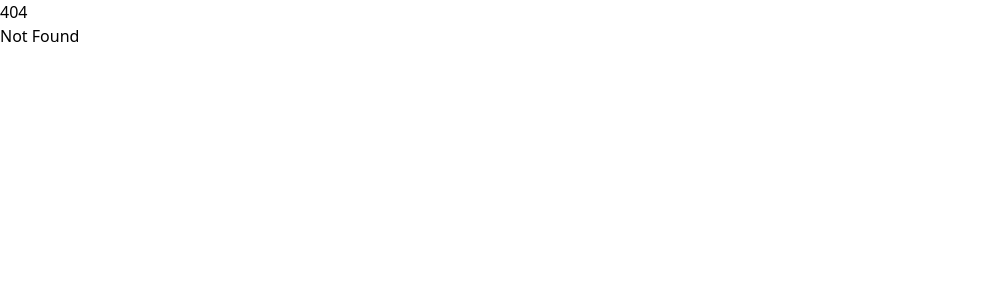
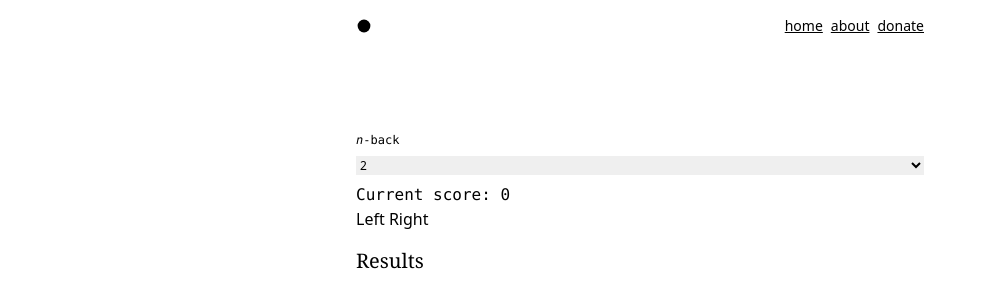
Before and after one commit to aeronjl/boundary, a SvelteKit app: page /n-armed-bandit in a window 1280 px wide. Before the commit this address had no page. Shown: the top 308 px of the page, without its empty margins (0-987 px from the left). Built offline with nearby package versions, Linux system fonts and the light colour scheme.

Commit message:
lots of starter stuff

```diff
--- /dev/null
+++ b/src/lib/Grating.svelte
@@ -0,0 +1,43 @@
+<script lang="ts">
+	import { onMount } from 'svelte';
+
+	let angle = 0; // Angle in degrees
+
+	// Function to randomize the angle
+	function randomizeAngle() {
+		angle = Math.floor(Math.random() * 360) - 180; // Random angle from -180 to 179
+	}
+
+	onMount(() => {
+		randomizeAngle();
+	});
+
+	// Function to handle key presses
+	function handleKeydown(event: KeyboardEvent) {
+		if ((event.key === 'ArrowLeft' && angle < 0) || (event.key === 'ArrowRight' && angle > 0)) {
+			console.log('Correct!');
+			randomizeAngle(); // Randomize again upon correct answer
+		} else {
+			console.log('Incorrect. Try again.');
+		}
+	}
+</script>
+
+<svelte:window on:keydown={handleKeydown} />
+
+<div class="h-[400px] items-center justify-center flex">
+<svg class="h-20 w-20" viewBox="0 0 100 100" style="transform: rotate({angle}deg);">
+	<pattern
+		id="grating"
+		patternUnits="userSpaceOnUse"
+		width="10"
+		height="10"
+		patternTransform="rotate({angle})"
+	>
+		<line x1="0" y1="0" x2="10" y2="0" stroke="black" stroke-width="2" />
+	</pattern>
+	<rect width="100" height="100" fill="url(#grating)" />
+</svg>
+</div>
+
+<p>Press Left if angle is less than 0 degrees. Press Right if angle is more than 0 degrees.</p>
--- a/src/routes/+layout.svelte
+++ b/src/routes/+layout.svelte
@@ -2,6 +2,19 @@
 	import '../app.css';
 </script>
 
-<slot></slot>
-
+<div class="mx-auto max-w-[600px] px-4">
+	<div class="mt-4 flex flex-row items-center justify-between text-sm">
+		<svg class="h-4 w-4 text-black" viewBox="0 0 100 100">
+			<circle cx="50" cy="50" r="40" fill="currentColor" />
+		</svg>
+		<ul class="flew-row flex gap-x-2 underline">
+			<li><a href="/">home</a></li>
+			<li><a href="/about">about</a></li>
+			<li><a href="/donate">donate</a></li>
+		</ul>
+	</div>
+	<div class="mt-24">
+	<slot></slot>
+</div>
+</div>
 <style></style>
--- a/src/routes/+page.svelte
+++ b/src/routes/+page.svelte
@@ -1,10 +1,41 @@
 <script>
-	import Scene from '$lib/Scene.svelte';
-	import { Canvas } from '@threlte/core';
+	import sky from '$lib/assets/sky.png';
 </script>
 
-<div><Canvas><Scene></Scene></Canvas></div>
-<h1>Welcome to SvelteKit</h1>
-<p>Visit <a href="https://kit.svelte.dev">kit.svelte.dev</a> to read the documentation</p>
 
-<style></style>
+
+		<h1 class="mb-4 font-serif text-3xl leading-10">Boundary</h1>
+		<p class="text-sm">The best people to research the human mind are the individuals with minds.</p>
+		<div class="my-4 flex flex-col gap-y-1">
+			<h3 class="font-serif text-lg">Recent Experiments</h3>
+			<ul class="list-inside list-disc text-sm">
+				<li>
+					<a href="/orientation-discrimination" class="underline">Orientation discrimination</a>
+				</li>
+				<li>
+					<a href="/contrast-discrimination" class="underline">Intertemporal choice</a>
+				</li>
+				<li>
+					<a href="/n-back" class="underline"><span class="italic">n</span>-back</a>
+				</li>
+				<li>
+					<a href="/n-armed-bandit" class="underline"><span class="italic">n</span>-armed bandit</a>
+				</li>
+				<li>
+					<a href="/ten-item-personality-inventory" class="underline">Ten Item Personality Inventory</a>
+				</li>
+			</ul>
+		</div>
+		<div class="flex flex-col gap-y-1 my-4">
+		<h3 class="font-serif text-lg">Research Areas</h3>
+		<div class="grid grid-cols-3 text-sm gap-4">
+			<ul class="list-inside list-disc">
+				<li><a href="/perception" class="underline">Perception</a></li>
+				<li>Decision Making</li>
+				<li>Attention</li>
+				<li>Memory</li>
+				<li>Personality</li>
+				<li>Psychopathology</li>
+			</ul>
+		</div>
+	</div>
--- /dev/null
+++ b/src/routes/about/+page.svelte
@@ -0,0 +1 @@
+<h3 class="text-3xl font-serif">About Boundary</h3>
--- /dev/null
+++ b/src/routes/donate/+page.svelte
@@ -0,0 +1 @@
+<a href="https://buy.stripe.com/7sI17G4dQc1Q6yY7ss" class="underline">Donate now.</a>
--- /dev/null
+++ b/src/routes/n-armed-bandit/+page.svelte
@@ -0,0 +1,16 @@
+
+<form class="my-2 flex flex-col gap-y-2 text-xs">
+    <label class="font-mono" for=""><span class="italic">n</span>-back</label>
+    <select id="" name="">
+        <option value="">2</option>
+        <option value="">3</option>
+        <option value="">4</option>
+    </select>
+</form>
+<p class="font-mono">Current score: 0</p>
+<button>Left</button>
+<button>Right</button>
+
+<div class="my-4 flex flex-col gap-y-1">
+    <h3 class="text-xl font-serif">Results</h3>
+</div>
--- /dev/null
+++ b/src/routes/orientation-discrimination/+page.svelte
@@ -0,0 +1,11 @@
+<script lang="ts">
+    import Grating from '$lib/Grating.svelte';
+    </script>
+
+<Grating />
+<div class="my-4 flex flex-col gap-y-1">
+    <h3 class="text-xl font-serif">Results</h3>
+</div>
+
+<style>
+</style>
--- /dev/null
+++ b/src/routes/ten-item-personality-inventory/+page.svelte
@@ -0,0 +1,14 @@
+<script lang="ts">
+    let ratings = [1, 2, 3, 4, 5, 6, 7];
+</script>
+<p class="text-2xl font-mono bg-black text-white"><span class="font-light text-gray-400">I see myself as</span> extroverted, enthusiastic.</p>
+<div class="my-12">
+{#each ratings as rating}
+<button class="font-mono w-12 h-12 border rounded mr-2">{rating}</button>
+{/each}
+<p class="text-xs font-mono my-2">1 = Strongly disagree, 7 = Strongly agree</p>
+</div>
+
+<div class="my-4 flex flex-col gap-y-1">
+    <h3 class="text-xl font-serif">Results</h3>
+</div>
```
Also changed, not shown: 2 other files (tests, documents, lock files or other folders).
